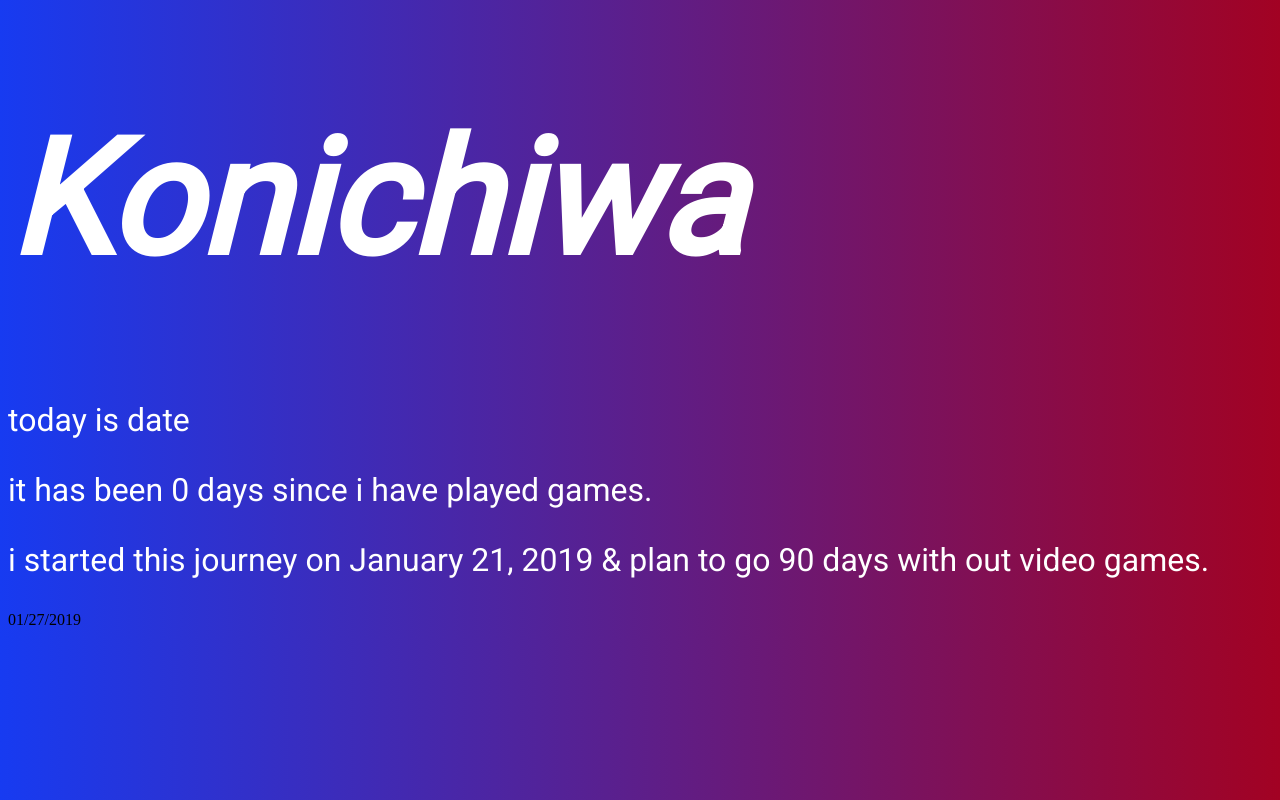
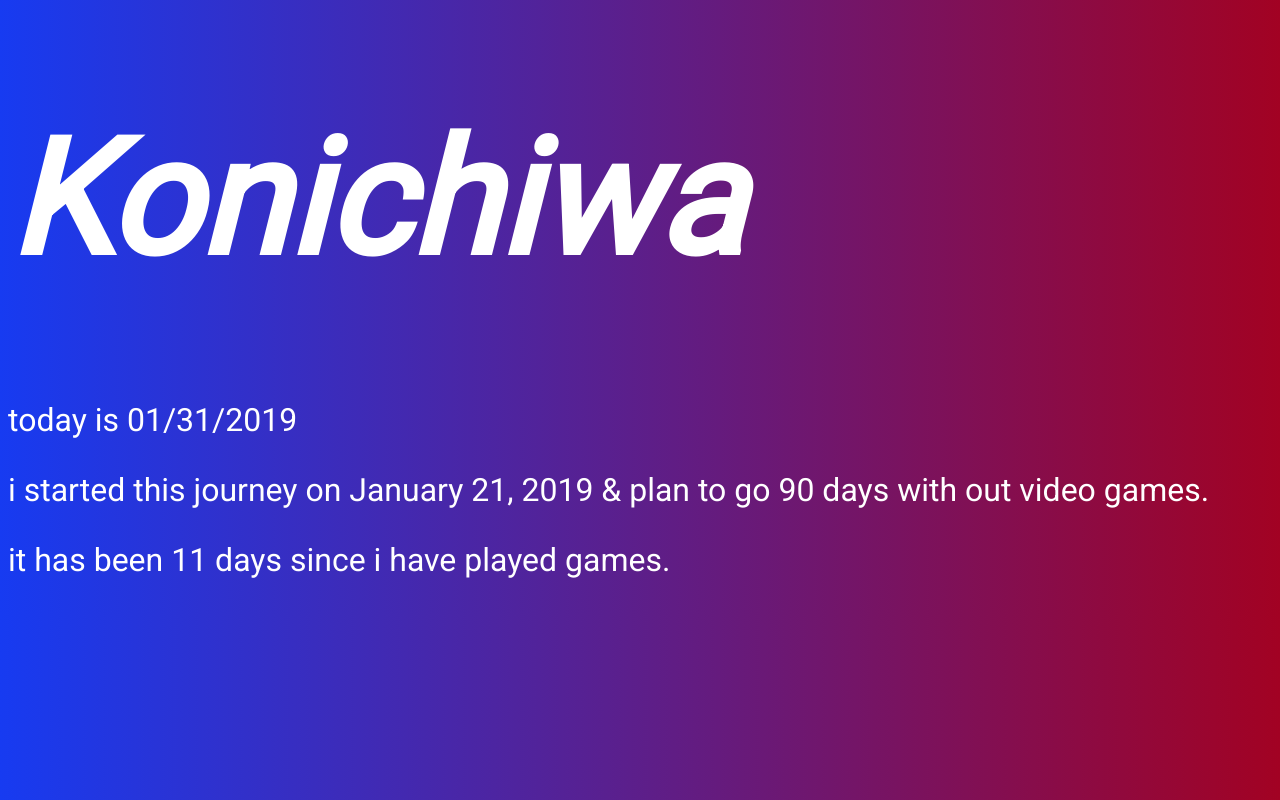
Before and after one commit to joshhouston/jsproject1, a plain HTML site: page index.html in a window 1280 px wide. Drawn offline with Linux system fonts and the light colour scheme.

Commit message:
fixed date

```diff
--- a/css/style.css
+++ b/css/style.css
@@ -19,7 +19,7 @@ overflow-y: hidden; */
   font-size: 2em;
 }
 
-@keyframes slideinFromLeft {
+/* @keyframes slideinFromLeft {
   0% {
     transform: translateX(100%);
   }
@@ -31,4 +31,4 @@ overflow-y: hidden; */
 .welcome {
   animation: 1s ease-out 0s 1 slideinFromLeft;
 
-}
+} */
--- a/index.html
+++ b/index.html
@@ -7,12 +7,12 @@
     <link rel="stylesheet" href="./css/style.css">
     <title>me public journal</title>
   </head>
-  <body">
+  <body>
     <div class="welcome">
       <h1>Konichiwa</h1>
       <p>today is <span id="theDate">date</span></p>
-      <p>it has been <span id="dayCounter">0 </span>days since i have played games. </p>
       <p>i started this journey on January 21, 2019 & plan to go 90 days with out video games.</p>
+      <p>it has been <span id="dayCounter">0 </span> days since i have played games. </p>
     </div>
 
 
--- a/scripts/main.js
+++ b/scripts/main.js
@@ -1,9 +1,8 @@
+// ********* Getting the date and putting it in the DOM *************
 document.getElementById('theDate');
 
-
-
 var today = new Date();
-var dd = today.getDate();
+var dd =  31//today.getDate();
 var mm = today.getMonth() + 1; //January is 0!
 var yyyy = today.getFullYear();
 
@@ -16,5 +15,12 @@ if (mm < 10) {
 }
 
 today = mm + '/' + dd + '/' + yyyy;
-theDate = today;
-document.write(today);
+theDate.innerHTML = today;
+
+// *********** Subtracting the start date from current date ****************** //
+document.getElementById('dayCounter');
+dayCounter.innerHTML = dd - 20;
+
+if (today) {
+  console.log(mm + 2);
+}
```
